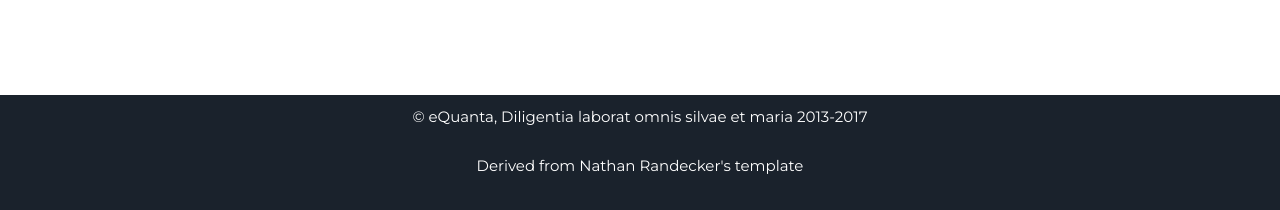
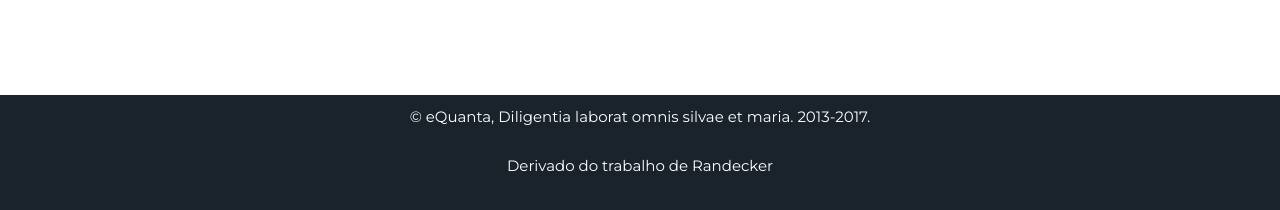
Before and after one commit to leroy1977/eQ1, a Jekyll site: the page built from index.html, in a window 1280 px wide and 900 px high, scrolled down 2418 px. Shown: the part 687-897 px from the top of the window. Built offline with Jekyll 4.4.1, drawn with Linux system fonts in a browser that asks for light colours.

Commit message:
Update footer.html

```diff
--- a/_includes/footer.html
+++ b/_includes/footer.html
@@ -1,6 +1,6 @@
 <footer class="footer">
-    <p>&copy; {{site.username}}, {{site.description}}  2013-2017</p>
-    <p>Derived from <!--<a href="https://nrandecker.github.io"> --> Nathan Randecker's template <!--</a> --></p>
+    <p>&copy; {{site.username}}, {{site.description}}. 2013-2017.</p>
+    <p>Derivado do trabalho de <!--<a href="https://nrandecker.github.io"> --> Randecker <!--</a> --></p>
 
 </footer>
 <script src="//cdn.jsdelivr.net/particles.js/2.0.0/particles.min.js"></script>
```
